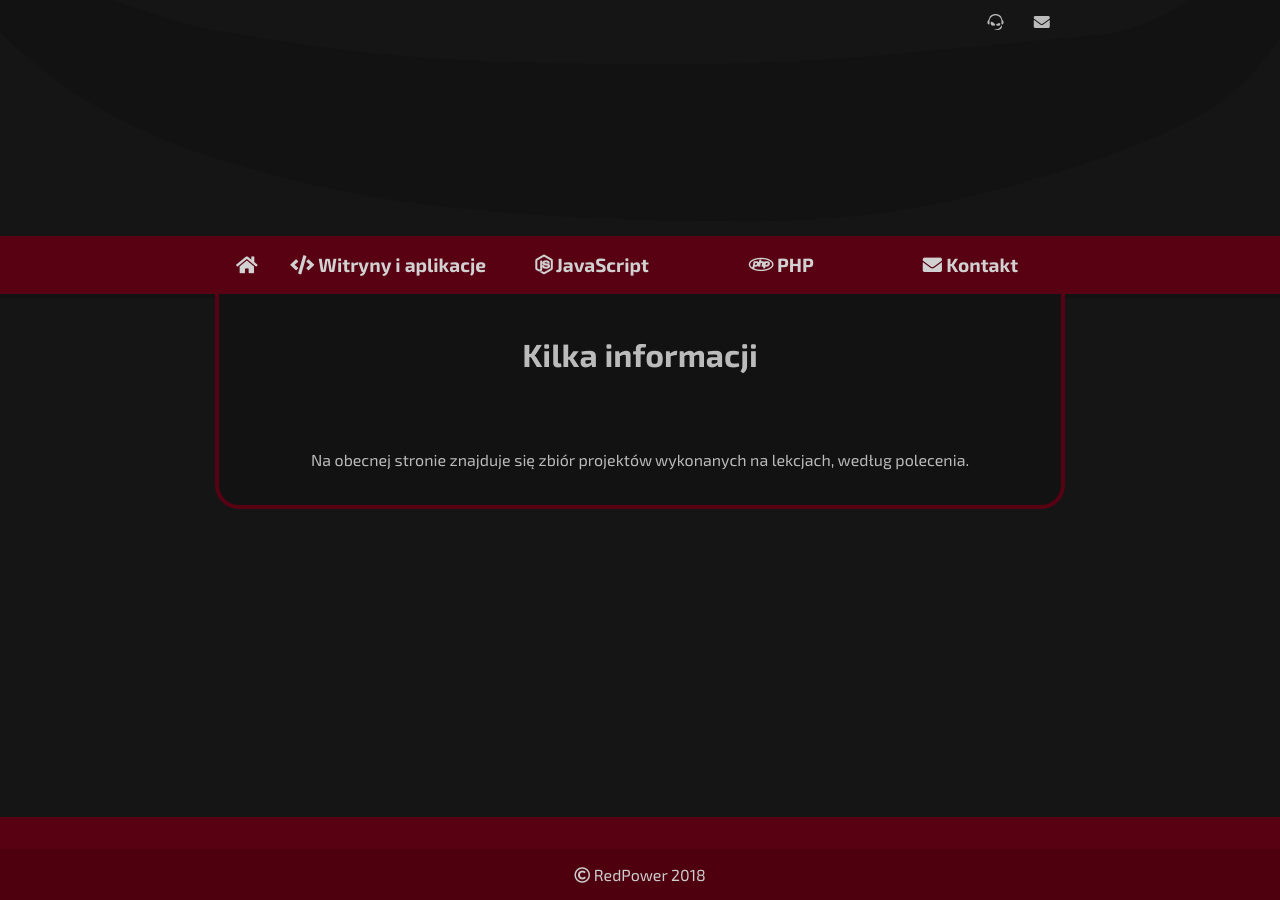
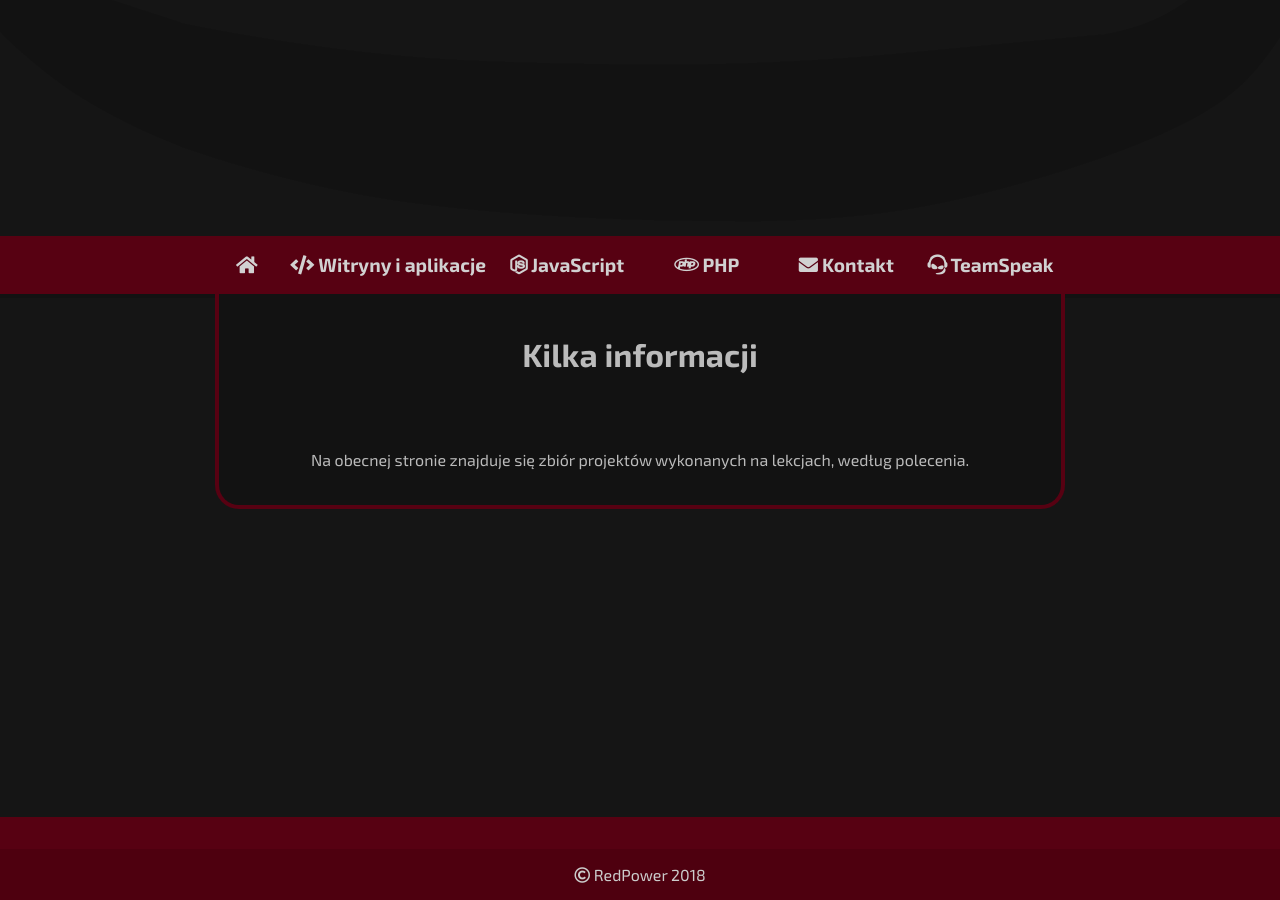
Before and after one commit to scooredmars/strona, a Jekyll site: the page built from pages/index.html, in a window 1280 px wide. Built offline with Jekyll 4.4.1, drawn with Linux system fonts in a browser that asks for light colours; nearby versions of some CDN libraries.

Commit message:
ts-navbar

```diff
--- a/_includes/navbar.html
+++ b/_includes/navbar.html
@@ -1,11 +1,3 @@
-<div class="linked">
-	<div class="aligner">
-		<div class="links">
-			<a href="{{ site.ts3-root }}"><i class="fab fa-teamspeak"></i></a><a href="mailto:{{ site.email }}"><i class="fas fa-envelope"></i></a>
-		</div>
-	</div>
-</div>
-
 <a href="/" class="center">
 	<div class="logo">
 		<img src="/static/img/logo/left.png" alt="RedPower - Logo">
@@ -34,6 +26,8 @@
 				</a>
 				<a href="/kontakt/" class="item">
 					<span><i class="fas fa-envelope"></i> Kontakt</span>
+					<a href="ts3server://redpower.me" class="item">
+						<span><i class="fab fa-teamspeak"></i> TeamSpeak</span>
 				</a>
 			</div>
 		</div>
```
